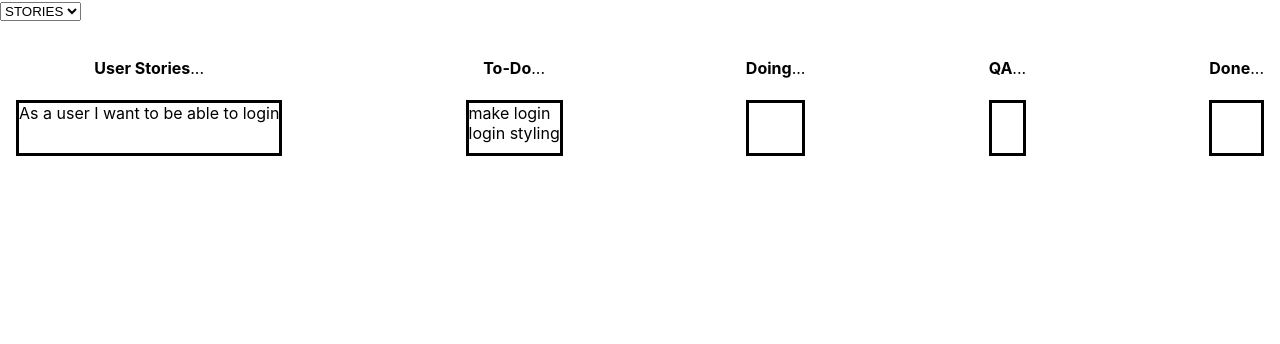
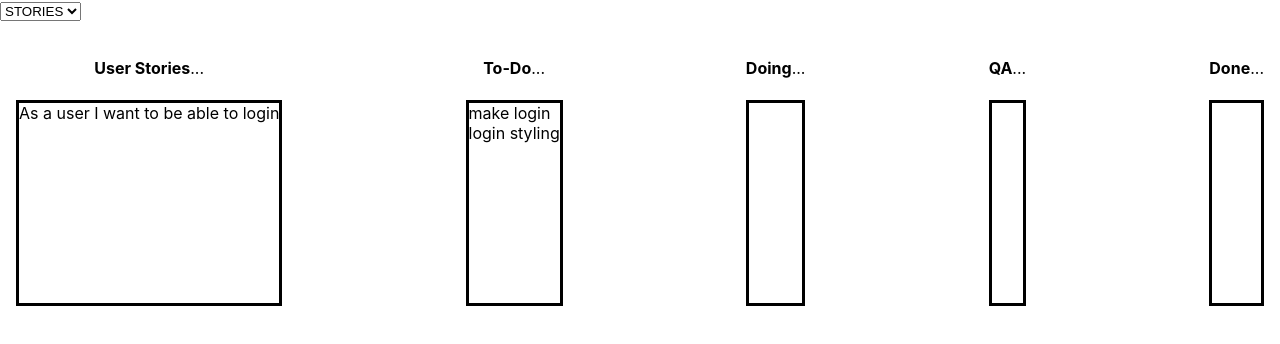
Before and after one commit to shaunwcolley/agile-stress-react, a React (Create React App) app: page / in a window 1280 px wide. Shown: the top 344 px of the page. Built offline with nearby package versions, Linux system fonts and the light colour scheme.

Commit message:
drag and drop of tasks is functional

```diff
--- a/src/components/AgileBoard.tsx
+++ b/src/components/AgileBoard.tsx
@@ -3,6 +3,14 @@ import './agileBoard.css';
 
 interface IProps {
 
+}
+
+let initialBoard: { [key: string]: string[] } = {
+  stories: ['As a user I want to be able to login'],
+  todo: ['make login', 'login styling'],
+  doing: [],
+  qa: [],
+  done: []
 }
 
 const AgileBoard: React.FC<IProps> = (props) => {
@@ -19,30 +27,20 @@ const AgileBoard: React.FC<IProps> = (props) => {
   const onDrop = (e: any, dropCat: string) => {
     const startCat: string = e.dataTransfer.getData('startCat')
     const key: number = e.dataTransfer.getData('key')
-    // pulls task value from starting category
+    // pulls task values from starting and ending categories
+    let startTasks = board[startCat]
+    let dropTasks = board[dropCat]
+    // pushs task into new category
     let task = board[startCat][key]
-    // pushs task into new category
-    board[dropCat].push(task)
+    dropTasks.push(task)
     //removes from starting category
-    board[startCat].splice(key,1)
-    console.log(board)
+    startTasks.splice(key,1)
+    // sets state with updated values
+    setBoard({...board, [startCat]: startTasks, [dropCat]: dropTasks})
   }
 
-  // class Board {
-  //   stories: string[];
-  //   todo: string[];
-  //   doing: string[];
-  //   qa: string[];
-  //   done: string[]
-  // }
+  const [board, setBoard] = React.useState(initialBoard);
 
-  let board: { [key: string]: string[] } = {
-    stories: ['As a user I want to be able to login'],
-    todo: ['make login', 'login styling'],
-    doing: [],
-    qa: [],
-    done: []
-  }
   const taskCreate = (columnName: string, column: string[]) => {
    return column.map((task: string, index: number) => {
      return <div key={index} draggable onDragStart={(e) => onDragStart(e, columnName, index)}>{task}</div>
@@ -57,7 +55,7 @@ const AgileBoard: React.FC<IProps> = (props) => {
   const optionsGenerate = (object: {[key: string]: string[] }) => {
     let options: any[] = []
     for(let key in object) {
-      let option = <option value={key}>{key.toUpperCase()}</option>
+      let option = <option key={key} value={key}>{key.toUpperCase()}</option>
       options.push(option)
     }
     return options
--- a/src/components/agileBoard.css
+++ b/src/components/agileBoard.css
@@ -15,5 +15,6 @@
 
 .agile-column--tasks {
   border: solid;
-  min-height: 50px;
+  min-height: 200px;
+  min-width: 30px;
 }
```
